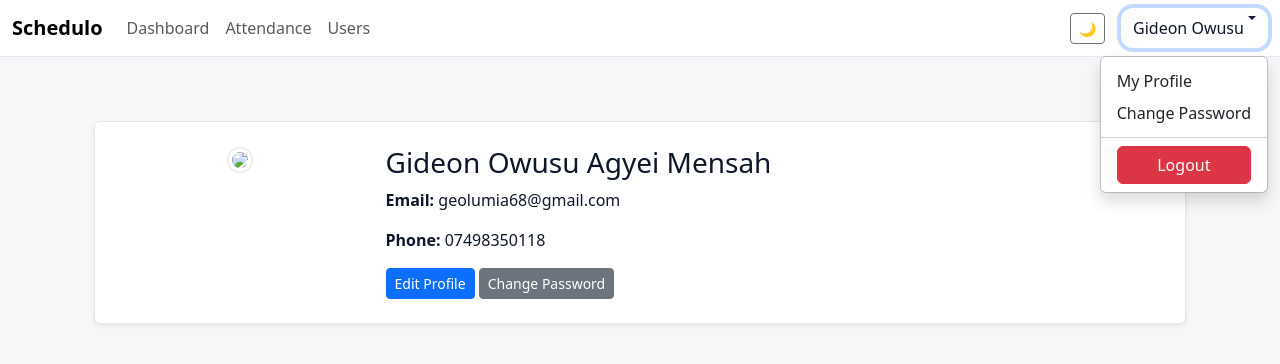
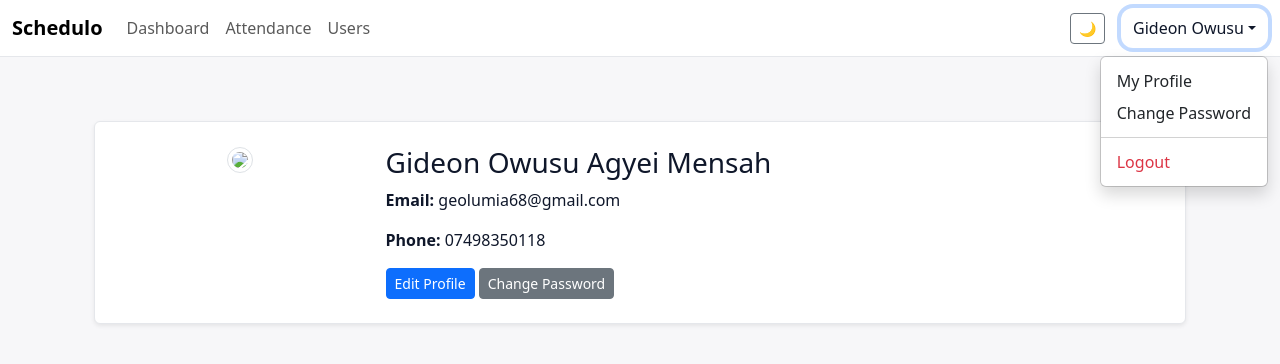
Before and after one commit to Gideon-Mensah/Schedulo, a Django app: page /accounts/profile/ in a window 1280 px wide, after a click that opens the changed part. Shown: the top 364 px of the page. Run offline with Django 5.2, Linux system fonts and the light colour scheme; a user stored in the database is signed in; data comes from the database, SQL or seed files in the repository; data that the repository does not hold is empty; parts of the project's set-up code (start-up, migrations or seed data) failed here and were passed over; some libraries are stand-ins or nearby versions.

Commit message:
Update code and deployment files

```diff
--- a/templates/base.html
+++ b/templates/base.html
@@ -186,13 +186,13 @@
               <!-- User dropdown -->
               <li class="nav-item dropdown ms-2 list-unstyled">
                 <a
-                  class="nav-link dropdown-toggle d-inline-flex align-items-right"
+                  class="nav-link dropdown-toggle d-inline-flex align-items-center"
                   href="#"
                   id="userDropdown"
                   role="button"
                   data-bs-toggle="dropdown"
-                  aria-expanded="false">
-
+                  aria-expanded="false"
+                >
                   {{ request.user.first_name|default:request.user.username }}
                 </a>
 
@@ -201,9 +201,9 @@
                   <li><a class="dropdown-item" href="{% url 'account_password_change' %}">Change Password</a></li>
                   <li><hr class="dropdown-divider"></li>
                   <li>
-                    <form method="post" action="{% url 'logout' %}" class="px-3">
+                    <form method="post" action="{% url 'logout' %}">
                       {% csrf_token %}
-                      <button class="btn btn-danger w-100">Logout</button>
+                      <button type="submit" class="dropdown-item text-danger">Logout</button>
                     </form>
                   </li>
                 </ul>
```
